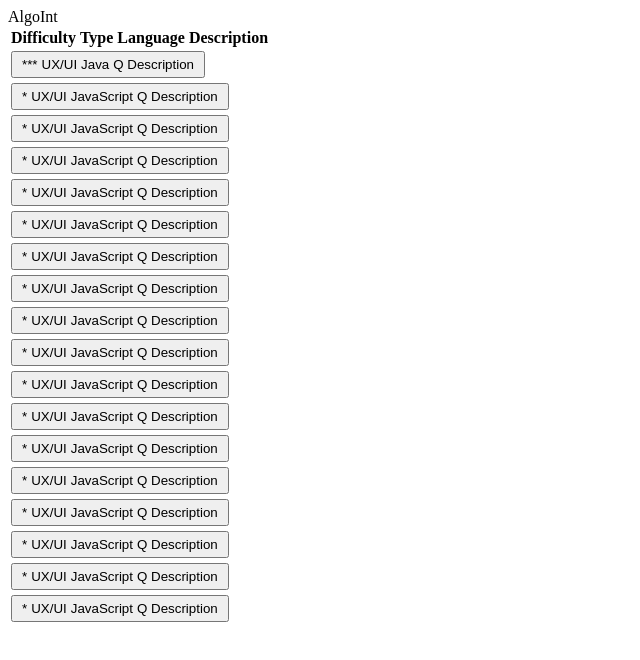
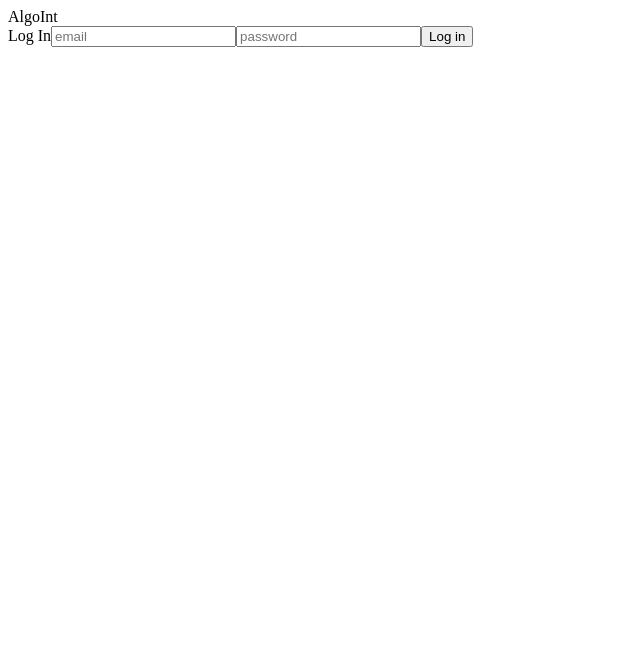
Before and after one commit to jkinequon/AlgoInt, a React app: page /#/Selection in a window 1280 px wide. Shown: the top 660 px of the page, without its empty margins (0-640 px from the left). Built offline with nearby package versions, Linux system fonts and the light colour scheme; the HTML template or start-up script is replaced by a standard one.

Commit message:
Added input fields for login page, changed initial logged in state to false, simply styled login page.

```diff
--- a/src/pages/LogIn.jsx
+++ b/src/pages/LogIn.jsx
@@ -16,11 +16,15 @@
 
         return (
             <div className="test">
-                Log In
-                {signedIn ?
-                <button className="" onClick={() => {signOff()}}>Log out</button> :
-                <button className="" onClick={() => {signIn()}}>Log in</button>
-                }
+                <form className="signIn">
+                    <label>Log In</label>
+                    <input type="email" placeholder="email" name="email" required></input>
+                    <input type="password" placeholder="password" name="psw" required></input>
+                    {signedIn ?
+                        <button className="" onClick={() => { signOff() }}>Log out</button> :
+                        <button className="" onClick={() => { signIn() }}>Log in</button>
+                    }
+                </form>
             </div>
         )
     }
@@ -34,8 +38,8 @@
 
 function mapDispatchToProps(dispatch) {
     return {
-      signIn: bindActionCreators(signIn, dispatch),
-      signOff: bindActionCreators(signOff, dispatch),
+        signIn: bindActionCreators(signIn, dispatch),
+        signOff: bindActionCreators(signOff, dispatch),
     };
 }
 
--- a/src/redux/reducers/initialState.jsx
+++ b/src/redux/reducers/initialState.jsx
@@ -1,4 +1,4 @@
 export default {
-  signedIn: true,
+  signedIn: false,
   currentState: "LogIn"
 };
--- a/src/scss/pages/_login.scss
+++ b/src/scss/pages/_login.scss
@@ -1,3 +1,22 @@
 .test {
-    color: wheat;
+    background-color: grey;
+    color: #fff;
+    width: 65vw;
+    height: 50vh;
+    margin: auto;
+    margin-top: 20vh;
 }
+
+.signIn {
+    display: flex;
+    flex-direction: column;
+    width: 30%;
+    margin: auto;
+    padding-top: 20vh;
+}
+
+.signIn button {
+    width: 50px;
+    margin-top: 1vh;
+    align-self: center;
+}
```
